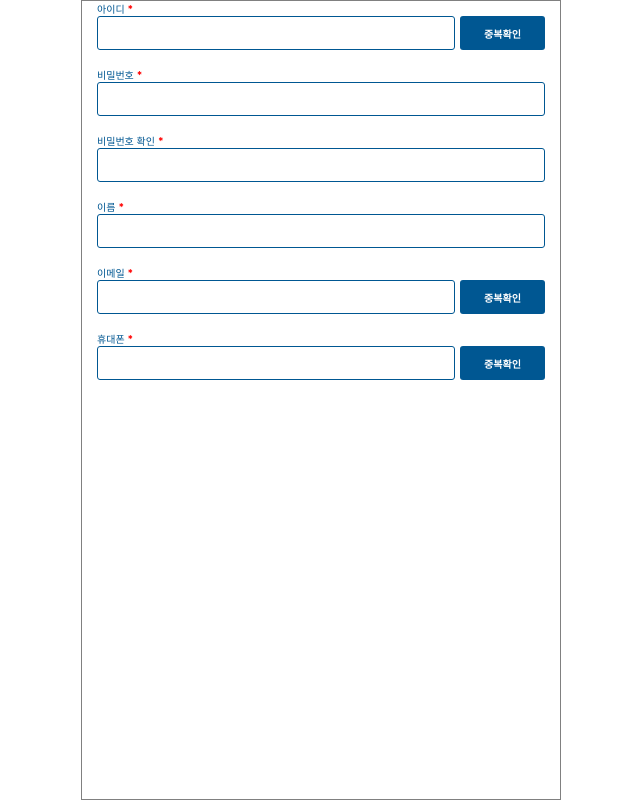
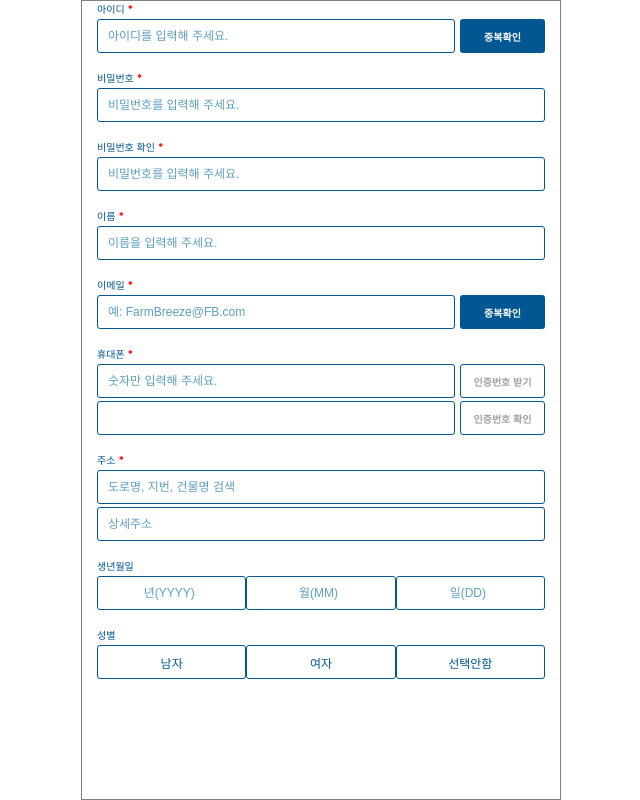
Before and after one commit to Janeee205/FarmBreeze, a React (Create React App) app in the folder client/: page /Join in a window 1280 px wide. Shown: the whole page, without its empty margins (319-959 px from the left). Built offline with nearby package versions, Linux system fonts and the light colour scheme.

Commit message:
🚧 작업중

```diff
--- a/client/src/Mobile/Page/JoinPage.css
+++ b/client/src/Mobile/Page/JoinPage.css
@@ -17,8 +17,20 @@ p {
 input {
   flex-grow: 1;
   height: 34px;
+  font-size: 12px;
+  padding-left: 10px;
   border-radius: 3px;
   border: 1px solid #005792;
+}
+
+input:focus {
+  /* outline: 2px solid #d50000; */
+  outline: none;
+}
+
+::placeholder {
+  color: #5e9fc3;
+  opacity: 1; /* Firefox */
 }
 
 button {
@@ -27,14 +39,82 @@ button {
   margin-left: 5px;
   font-size: 10px;
   font-weight: bold;
-  color: #fff;
   border-radius: 3px;
   border: none;
-  background-color: #005792;
   cursor: pointer;
 }
 
 label {
   display: flex;
-  margin-bottom: 17px;
+  margin: 3px 0 17px;
 }
+
+.chk-btn {
+  color: #fff;
+  background-color: #005792;
+}
+
+/* 전화번호 */
+.phonenum,
+.address {
+  display: block;
+}
+
+.veri-btn,
+.veri-chk-btn {
+  color: #a1a1a1;
+  border: 1px solid #005792;
+}
+
+.phonenum-wrap {
+  margin-bottom: 3px;
+}
+.phonenum-wrap,
+.phonenum-veri {
+  display: flex;
+  width: 100%;
+}
+
+/* 주소 */
+.address input {
+  width: 100%;
+}
+
+#address {
+  margin-bottom: 3px;
+}
+
+/* 생년월일 */
+.birth input {
+  width: calc(100% / 3);
+}
+
+.birth input::placeholder {
+  text-align: center;
+}
+
+/* 성별 */
+.gender input {
+  width: calc((100% - 20px) / 3);
+  border: 1px solid red;
+}
+
+.gender input[type="radio"] {
+  display: none;
+}
+
+.gender .inputbox {
+  display: flex;
+  align-items: center;
+  justify-content: center;
+  width: calc(100% / 3);
+  height: 34px;
+  border-radius: 3px;
+  border: 1px solid #005792;
+  cursor: pointer;
+}
+
+.gender .inputbox p {
+  font-size: 12px;
+  color: #005792;
+}
--- a/client/src/Mobile/Page/JoinPage.jsx
+++ b/client/src/Mobile/Page/JoinPage.jsx
@@ -10,7 +10,12 @@ const JoinPage = () => {
           아이디<span className="marking">*</span>
         </p>
         <label htmlFor="id">
-          <input type="text" name="id" id="id" />
+          <input
+            type="text"
+            name="id"
+            id="id"
+            placeholder="아이디를 입력해 주세요."
+          />
           <button type="button" className="id-chk-btn chk-btn">
             중복확인
           </button>
@@ -21,7 +26,12 @@ const JoinPage = () => {
           비밀번호<span className="marking">*</span>
         </p>
         <label htmlFor="pw">
-          <input type="password" name="pw" id="pw" />
+          <input
+            type="password"
+            name="pw"
+            id="pw"
+            placeholder="비밀번호를 입력해 주세요."
+          />
         </label>
 
         {/* 비밀번호 확인 */}
@@ -29,7 +39,12 @@ const JoinPage = () => {
           비밀번호 확인<span className="marking">*</span>
         </p>
         <label htmlFor="pw-chk">
-          <input type="password" name="pw-chk" id="pw-chk" />
+          <input
+            type="password"
+            name="pw-chk"
+            id="pw-chk"
+            placeholder="비밀번호를 입력해 주세요."
+          />
         </label>
 
         {/* 이름 */}
@@ -37,29 +52,98 @@ const JoinPage = () => {
           이름<span className="marking">*</span>
         </p>
         <label htmlFor="name">
-          <input type="text" name="name" id="name" />
+          <input
+            type="text"
+            name="name"
+            id="name"
+            placeholder="이름을 입력해 주세요."
+          />
         </label>
 
         {/* 이메일 */}
-        <p className="label-email">
+        <p className="label-name">
           이메일<span className="marking">*</span>
         </p>
         <label htmlFor="email">
-          <input type="text" name="email" id="email" />
+          <input
+            type="text"
+            name="email"
+            id="email"
+            placeholder="예: FarmBreeze@FB.com"
+          />
           <button type="button" className="email-chk-btn chk-btn">
             중복확인
           </button>
         </label>
 
         {/* 휴대폰 */}
-        <p className="label-phonenum">
+        <p className="label-name">
           휴대폰<span className="marking">*</span>
         </p>
-        <label htmlFor="email">
-          <input type="text" name="email" id="email" />
-          <button type="button" className="email-chk-btn chk-btn">
-            중복확인
-          </button>
+        <label htmlFor="phonenum" className="phonenum">
+          <div className="phonenum-wrap">
+            <input
+              type="text"
+              name="phonenum"
+              id="phonenum"
+              placeholder="숫자만 입력해 주세요."
+            />
+            <button type="button" className="veri-btn">
+              인증번호 받기
+            </button>
+          </div>
+
+          {/* 인증번호 받기 누른뒤 보이기 */}
+          <div className="phonenum-veri">
+            <input type="text" name="phonenum-veri" id="phonenum-veri" />
+            <button type="button" className="veri-chk-btn">
+              인증번호 확인
+            </button>
+          </div>
+        </label>
+
+        {/* 주소 */}
+        <p className="label-name">
+          주소<span className="marking">*</span>
+        </p>
+        <label htmlFor="address" className="address">
+          <input
+            type="text"
+            name="address"
+            id="address"
+            placeholder="도로명, 지번, 건물명 검색"
+          />
+          <input
+            type="text"
+            name="address-detail"
+            id="address-detail"
+            placeholder="상세주소"
+          />
+        </label>
+
+        {/* 생년월일 */}
+        <p className="label-name">생년월일</p>
+        <label htmlFor="birth" className="birth">
+          <input type="number" name="birth" id="year" placeholder="년(YYYY)" />
+          <input type="number" name="birth" id="month" placeholder="월(MM)" />
+          <input type="number" name="birth" id="day" placeholder="일(DD)" />
+        </label>
+
+        {/* 성별 */}
+        <p className="label-name">성별</p>
+        <label htmlFor="gender" className="gender">
+          <div className="inputbox">
+            <p>남자</p>
+            <input type="radio" name="gender" id="male" value="0" checked />
+          </div>
+          <div className="inputbox">
+            <p>여자</p>
+            <input type="radio" name="gender" id="female" value="1" />
+          </div>
+          <div className="inputbox">
+            <p>선택안함</p>
+            <input type="radio" name="gender" id="no-gender" value="2" />
+          </div>
         </label>
       </div>
     </>
```
